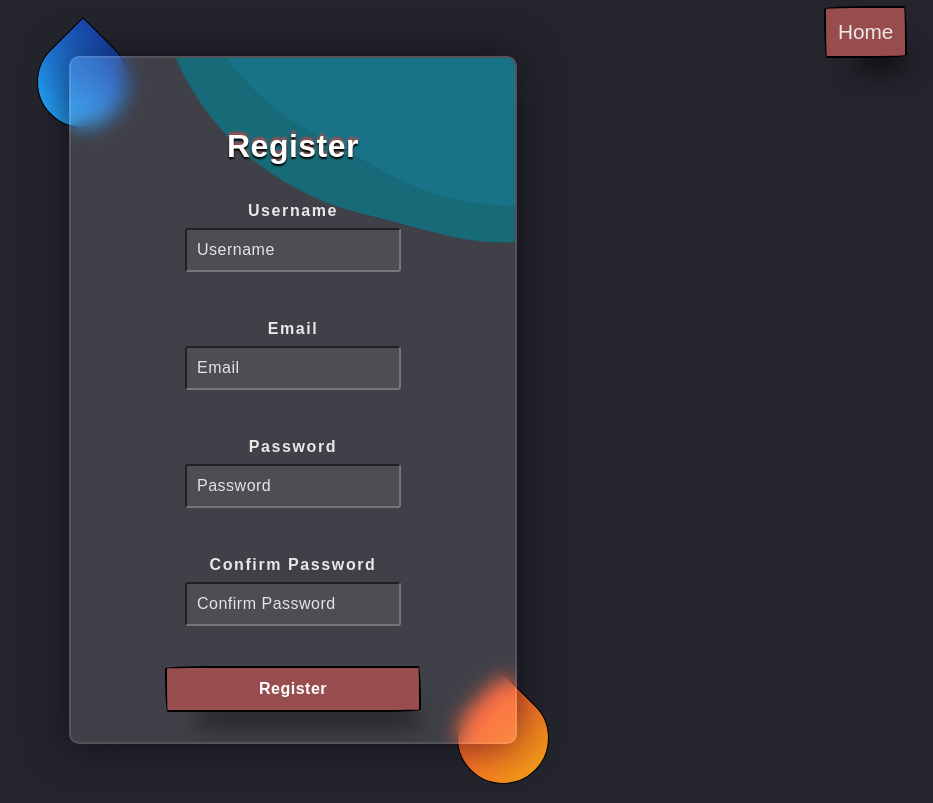
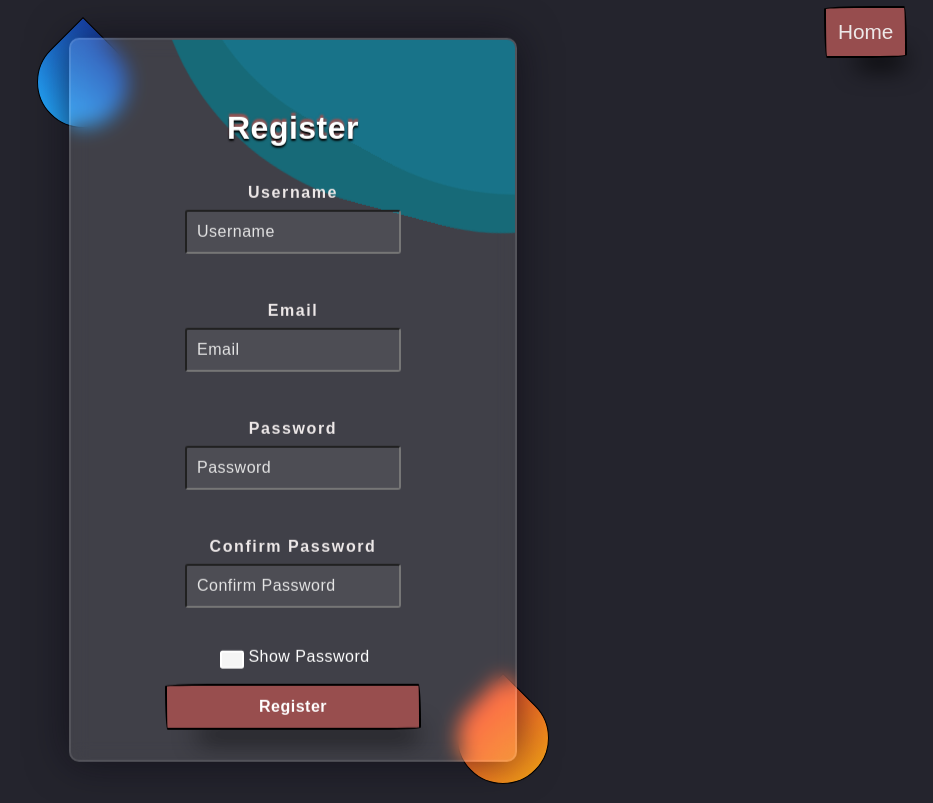
Before and after one commit to stefanmoldoveanu23/MDS-GSketch, a Flask app: page /authentication/register in a window 1280 px wide. Shown: the whole page, without its empty margins (347-1280 px from the left). Run offline with Flask 2, Linux system fonts and the light colour scheme; parts of the project's set-up code (start-up, migrations or seed data) failed here and were passed over.

Commit message:
Added show password functionality for forms password field.

```diff
--- a/flaskr/static/base.css
+++ b/flaskr/static/base.css
@@ -2,6 +2,7 @@
     --bg-color: #24242d;
 
     /*forms.css*/
+    --form-control-color: rebeccapurple;
     --drop1-color: linear-gradient(
             #1845ad,
             #23a2f6
@@ -21,6 +22,8 @@
     --text-sh2: #000000;
     --text-color: #ede8e8;
     --squares-color: rgba(255, 255, 255, 0.2);
+
+
 }
 
 
--- a/flaskr/static/forms.css
+++ b/flaskr/static/forms.css
@@ -115,6 +115,56 @@
     font-size: 1rem;
     font-weight: 600;
 }
+
+.form_content .show_pass{
+    display: flex;
+    flex-direction: row;
+    width: fit-content;
+    height: fit-content;
+    margin-bottom: 10px;
+}
+
+input[type="checkbox"] {
+    /* Add if not using autoprefixer */
+    -webkit-appearance: none;
+    appearance: none;
+    margin: 4px;
+
+    font: inherit;
+    color: currentColor;
+    width: 1.15em;
+    height: 1.15em;
+    border: 0.15em solid currentColor;
+    border-radius: 0.15em;
+    transform: translateY(-0.075em);
+
+    background-color: whitesmoke;
+    display: grid;
+    place-content: center;
+}
+
+input[type="checkbox"]::before {
+    content: "";
+    width: 0.65em;
+    height: 0.65em;
+    clip-path: polygon(14% 44%, 0 65%, 50% 100%, 100% 16%, 80% 0%, 43% 62%);
+    transform: scale(0);
+    transform-origin: bottom left;
+    transition: 120ms transform ease-in-out;
+    box-shadow: inset 1em 1em var(--form-control-color);
+    background-color: whitesmoke;
+}
+
+input[type="checkbox"]:checked::before {
+    transform: scale(1);
+}
+
+input[type="checkbox"]:focus {
+    outline: max(2px, 0.15em) solid currentColor;
+    outline-offset: max(2px, 0.15em);
+}
+
+
 @-webkit-keyframes wawes {
     from {
         -webkit-transform: rotate(0);
--- /dev/null
+++ b/flaskr/static/forms.js
@@ -0,0 +1,7 @@
+function checkFunction() {
+    if ($("#pass").attr('type') === "password") {
+        $("#pass").get(0).type = 'text';
+    } else {
+        $("#pass").get(0).type = "password";
+    }
+}
--- a/flaskr/templates/authentication/login.html
+++ b/flaskr/templates/authentication/login.html
@@ -24,10 +24,13 @@
                 <label>Email</label>
                 <input type="text" placeholder="Email" name="email" required>
                 <label>Password</label>
-                <input type="text" placeholder="Password" name="password" required>
+                <input type="password" placeholder="Password" name="password" id ="pass" required>
+                <div class = "show_pass"><input type="checkbox" onclick="checkFunction()">Show Password</div>
                 <button type="submit" class="button-form button-paper"> Login</button>
             </form>
             <div class="shape log"></div>
         </div>
     </div>
+
+    <script src="{{ url_for('static',filename='forms.js') }}"></script>
 {% endblock %}
--- a/flaskr/templates/authentication/register.html
+++ b/flaskr/templates/authentication/register.html
@@ -27,12 +27,14 @@
                 <label>Email</label>
                 <input type="text" placeholder="Email" name="email" required>
                 <label>Password</label>
-                <input type="text" placeholder="Password" name="password" required>
+                <input type="password" placeholder="Password" name="password" id = "pass" required>
                 <label>Confirm Password</label>
-                <input type="text" placeholder="Confirm Password" name="confirm-password" required>
+                <input type="password" placeholder="Confirm Password" name="confirm-password" required>
+                <div class = "show_pass"><input type="checkbox" onclick="checkFunction()">Show Password</div>
                 <button type="submit" class="button-form button-paper"> Register</button>
             </form>
             <div class="shape reg"></div>
         </div>
     </div>
+    <script src="{{ url_for('static',filename='forms.js') }}"></script>
 {% endblock %}
```
Also changed, not shown: flaskr/static/index.js (line endings or trailing spaces).
